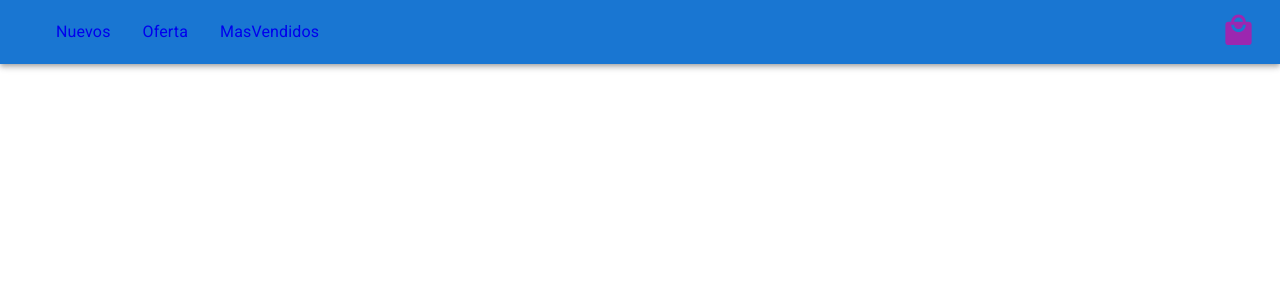
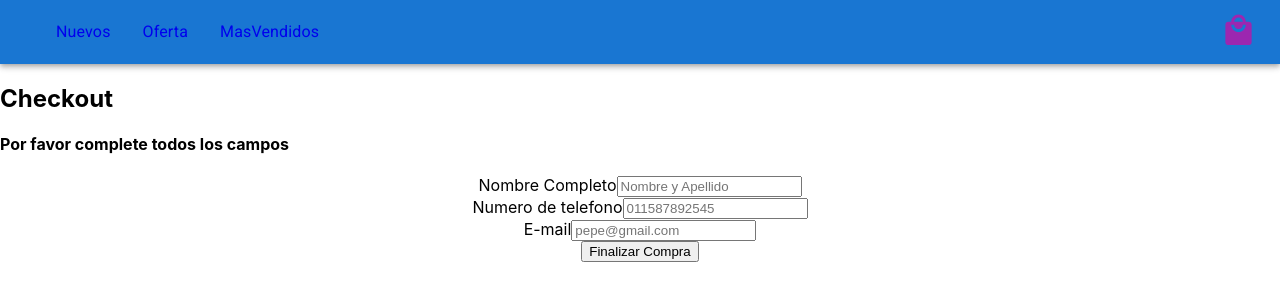
Before and after one commit to MarciaDiaz/Ecomerce.Diaz, a React (Create React App) app: page /checkout in a window 1280 px wide. Shown: the top 300 px of the page. Built offline with nearby package versions, Linux system fonts and the light colour scheme.

Commit message:
item coleection II

```diff
--- a/src/App.js
+++ b/src/App.js
@@ -9,6 +9,7 @@
 import {BrowserRouter, Routes, Route} from 'react-router-dom';
 import Cart from "./Components/Cart";
 import { CartProvider } from "./context/CartContext";
+import Checkout from "./Components/Checkout";
 
 
 
@@ -31,7 +32,8 @@
           <Route path='/' element={<ItemListContainer/>}/>
           <Route path="/categoria/:categoriaId" element={<ItemListContainer/>}/>
           <Route path='/detail/:id' element={<ItemDetailCointener/>}/>
-          <Route path="/Cart" element={<Cart/>}/>
+          <Route path="/cart" element={<Cart/>}/>
+          <Route path="/checkout" element={<Checkout/>}/>
           <Route path='/' element={<Footer/>}/>
         </Routes>
     </BrowserRouter>
--- a/src/Components/Cart.jsx
+++ b/src/Components/Cart.jsx
@@ -31,7 +31,7 @@
 
                     <span>Total a pagar:${cartTotal()}</span>
                     <button onClick={clear}>vaciar carrito</button>
-                    <button>Finalizar Compra</button>
+                    <button onClick={()=>navegar('/checkout')}>Finalizar Compra</button>
                 </div>
             }
         </div>
--- /dev/null
+++ b/src/Components/Checkout.jsx
@@ -0,0 +1,81 @@
+import { addDoc, collection, serverTimestamp } from 'firebase/firestore'
+import React from 'react'
+import { useState } from 'react'
+import { db } from '../firebase/firebase'
+import { useCart } from '../context/CartContext'
+import { useNavigate } from 'react-router-dom'
+
+const Checkout = () => {
+    const [comprador, setComprador]= useState({})
+    const [orderId, setOrderId]= useState('')
+    const [mensaje, setMensaje]=useState(false)
+    const [loader, setLoader] = useState(false)
+    const {cart, cartTotal, clear}= useCart()
+    const navigate = useNavigate()
+    const datosComprador = (e)=> {
+        setComprador({
+            ...comprador,
+           [e.target.name]:e.target.value
+        })
+    }
+
+    const finalizarCompra = (e) =>{
+        e.preventDefault()
+        if(Object.values(comprador).length !== 3){
+           setMensaje(true)
+        }else{
+            setMensaje(false)
+            setLoader(true)
+            const ventas = collection(db,"orders")
+        addDoc(ventas, {
+            comprador,
+            items: cart,
+            total: cartTotal(),
+            date: serverTimestamp()
+        })
+        .then((res)=>{
+            setOrderId(res.id)
+            clear()
+        })
+        .catch((error)=> console.log(error))
+        .finally(()=> setLoader(false))
+        }
+
+    }
+    if(loader){
+        return <p>Cargading...</p>
+    }
+  return (
+    <div>
+       {!orderId
+       ?<div>
+       <h2>Checkout</h2>
+        <h4>Por favor complete todos los campos</h4>
+        <form style={{display:'flex', justifyContent:'center', alignItems:'center', flexDirection:'column'}} onSubmit={finalizarCompra}>
+            <div class="mb-3">
+                <label  className="form-label">Nombre Completo</label>
+                <input className="form-control" type="text" placeholder='Nombre y Apellido' name="name" onChange={datosComprador}/>
+            </div>
+            <div class="mb-3">
+                <label  className="form-label">Numero de telefono</label>
+                <input className="form-control"  type="number" placeholder='011587892545' name="phone"  onChange={datosComprador} />
+            </div>
+            <div class="mb-3">
+                <label  className="form-label">E-mail</label>
+                <input className="form-control" type="email" placeholder='pepe@gmail.com' name="email"  onChange={datosComprador}/>
+            </div>
+            <button className="btn btn-primary" type='submit'>Finalizar Compra</button>
+            {mensaje && <p style={{color:'red'}}> Por favor complete todos los campos</p>}
+        </form>
+       </div>
+       :
+       <div>
+        <h2>Muchas gracias por su compra!</h2>
+        <h4>Su orden es: {orderId}</h4>
+        <button className="btn btn-success" onClick={()=> navigate('/')}>Volver</button>
+       </div>}
+    </div>
+  )
+}
+
+export default Checkout
--- a/src/Components/ItemDetailContainer.jsx
+++ b/src/Components/ItemDetailContainer.jsx
@@ -1,11 +1,12 @@
-
-import React, { useState } from 'react'
-import { useEffect } from 'react'
+import { collection, doc, getDoc } from 'firebase/firestore'
+import React, { useState,  useEffect } from 'react'
+import { useParams } from 'react-router-dom'
+import { db } from '../firebase/firebase'
 import { data } from '../mocks/dataMosck'
 import ItemDetail from './ItemDetail'
-import { useParams } from 'react-router-dom';
-import { db } from '../firebase/firebase'
-import { collection, doc, getDoc } from 'firebase/firestore'
+
+
+
 
 const ItemDetailCointener = () => {
 
@@ -13,22 +14,22 @@
 const [loading, setLoading]= useState(true);
 const {id} = useParams();
 
-useEffect (()=>{
-  const coleccionProductos = collection(db, "products")
-  const referenciaDoc = doc(coleccionProductos, id)
-
+useEffect(()=>{
+  //le decimos nuestra base de datos y en que collecion tiene que ir
+  const coleccionProd = collection(db, "products")
+  // hacer una referencia que me traiga el ID del useParams
+  const referenciaDoc = doc(coleccionProd, id)
+  //traemos el documento
   getDoc(referenciaDoc)
-
-    .then((result)=>{
-      setProductDetail({
-        id:result.id,
-        ...result.data()
-      })
-      .catch((error)=>console.log(error))
-  .finally(()=>setLoading(false))
+  .then((result)=>{
+    setProductDetail({
+      id:result.id,
+      ...result.data()
     })
-
-})
+  })
+  .catch((error)=> console.log(error))
+  .finally(()=> setLoading(false))
+}, [])
 
 
 
@@ -45,7 +46,7 @@
 */
 return (
     <div>
-       {loading ? <p>Cargando1...</p> : <ItemDetail productDetail={productDetail}/>}
+      {loading ? <p>Cargando...</p> : <ItemDetail productDetail={productDetail}/>}
     </div>
   )
 }
```
